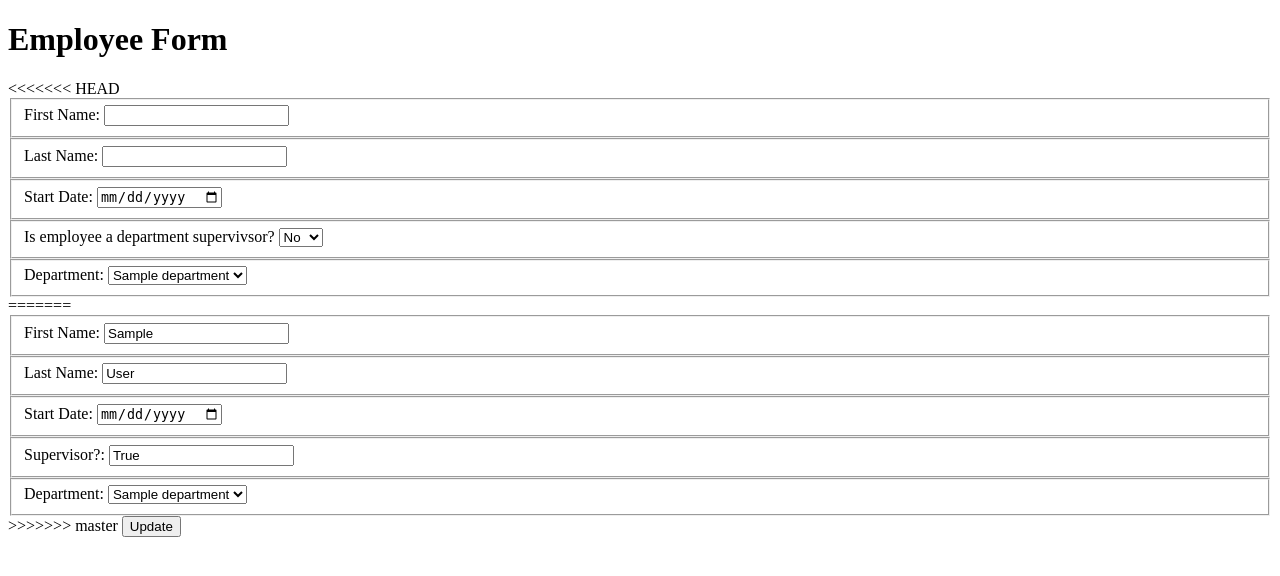
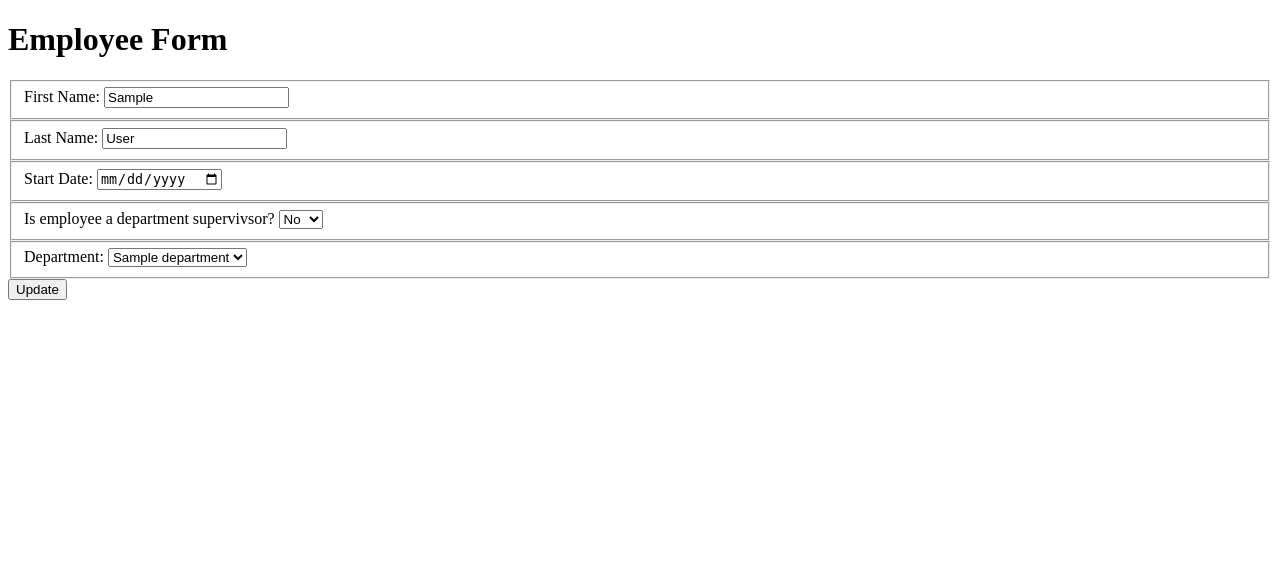
Before and after one commit to nss-cohort-40/banagzon-workforce-mgt-upper-class-twits, a Django app: template hrapp/templates/employees/employee_form.html in a window 1280 px wide. Shown: the top 576 px of the page. Run offline with Django 3.2, Linux system fonts and the light colour scheme; the template is opened without the code that fills it: values that come from a table or form of the project are taken from there, others are empty; tables that the repository leaves empty hold one stand-in row (values such as "Sample post").

Commit message:
fixed pre-populated of dropdown after edit form merged

```diff
--- a/hrapp/templates/employees/employee_form.html
+++ b/hrapp/templates/employees/employee_form.html
@@ -14,35 +14,6 @@
         <form action="{% url 'hrapp:employee_list' %}" method="post">
     {% endif %}
       {% csrf_token %}
-<<<<<<< HEAD
-      <fieldset>
-          <label for="first_name">First Name: </label>
-          <input id="first_name" type="text" name="first_name">
-      </fieldset>
-      <fieldset>
-          <label for="last_name">Last Name: </label>
-          <input id="last_name" type="text" name="last_name">
-      </fieldset>
-      <fieldset>
-          <label for="start_date">Start Date: </label>
-          <input id="start_date" type="date" name="start_date">
-      </fieldset>
-      <fieldset>
-          <label for="is_supervisor">Is employee a department supervivsor?</label>
-          <select id="is_supervisor" type="text" name="is_supervisor">
-            <option value="False">No</option>
-            <option value="True">Yes </option>
-            </select>
-      </fieldset>
-      <fieldset>
-          <label for="department_id">Department: </label>
-          <select id="department_id" type="text" name="department_id">
-                {% for department in all_departments %}
-                    <option value="{{ department.id }}">{{ department.department_name }}</option>
-                {% endfor %}
-          </select>
-      </fieldset>
-=======
         <fieldset>
             <label for="first_name">First Name: </label>
             <input id="first_name" type="text" name="first_name" value="{{ employee.first_name }}">
@@ -56,8 +27,11 @@
             <input id="start_date" type="date" name="start_date" value="{{ employee.start_date }}">
         </fieldset>
         <fieldset>
-            <label for="is_supervisor">Supervisor?: </label>
-            <input id="is_supervisor" type="text" name="is_supervisor" value="{{ employee.is_supervisor }}">
+          <label for="is_supervisor">Is employee a department supervivsor?</label>
+          <select id="is_supervisor" type="text" name="is_supervisor" value="{{ employee.is_supervisor }}">
+            <option {%if employee.is_supervisor == "False"%}selected{%endif%} value="False">No</option>
+            <option {%if employee.is_supervisor == "True"%}selected{%endif%} value="True">Yes </option>
+            </select>
         </fieldset>
         <fieldset>
             <label for="department_id">Department: </label>
@@ -67,7 +41,6 @@
                     {% endfor %}
             </select>
         </fieldset>
->>>>>>> master
 
         {% if employee.id is not None %}
             <input type="hidden" name="actual_method" value="PUT">
```
